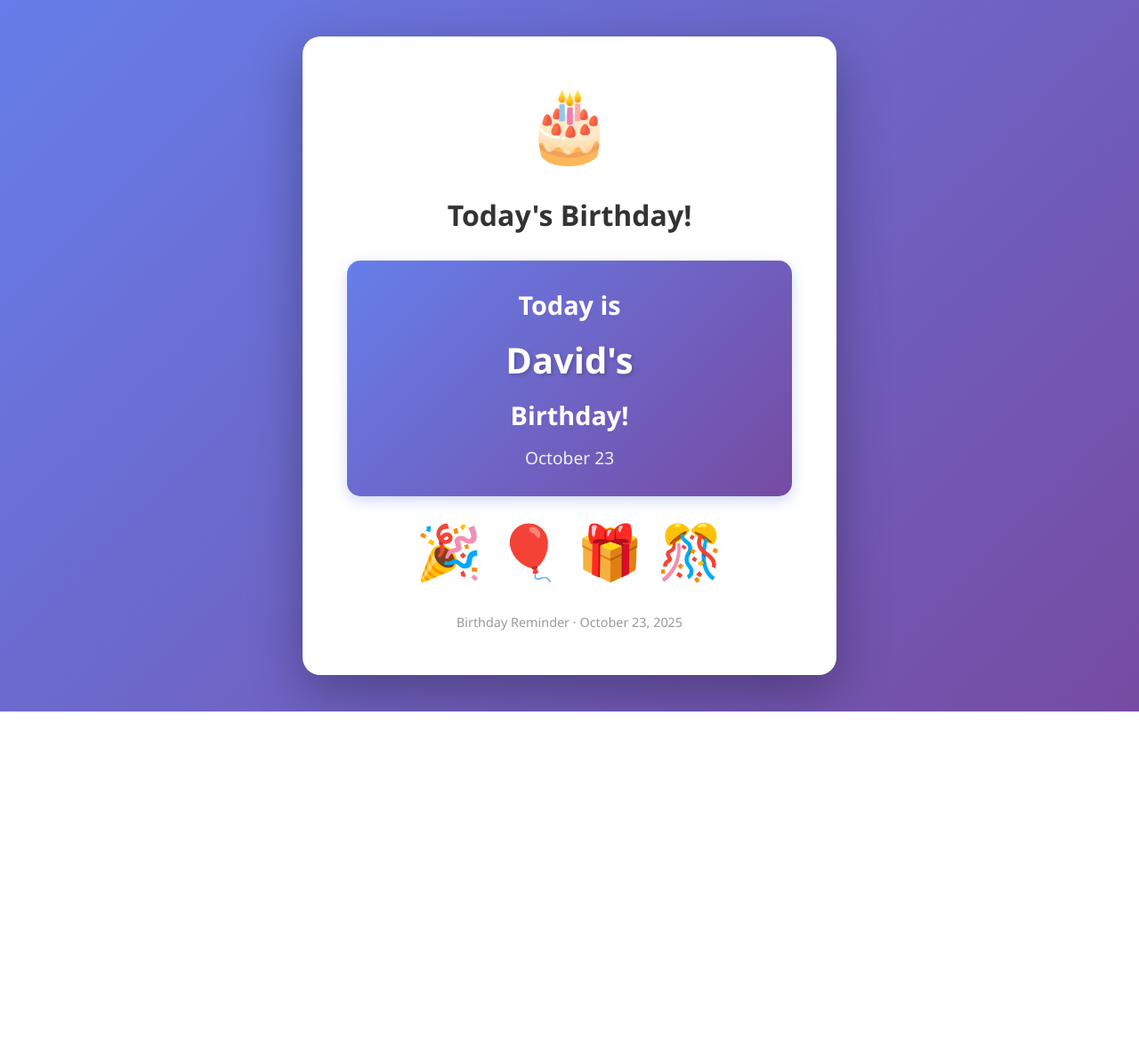
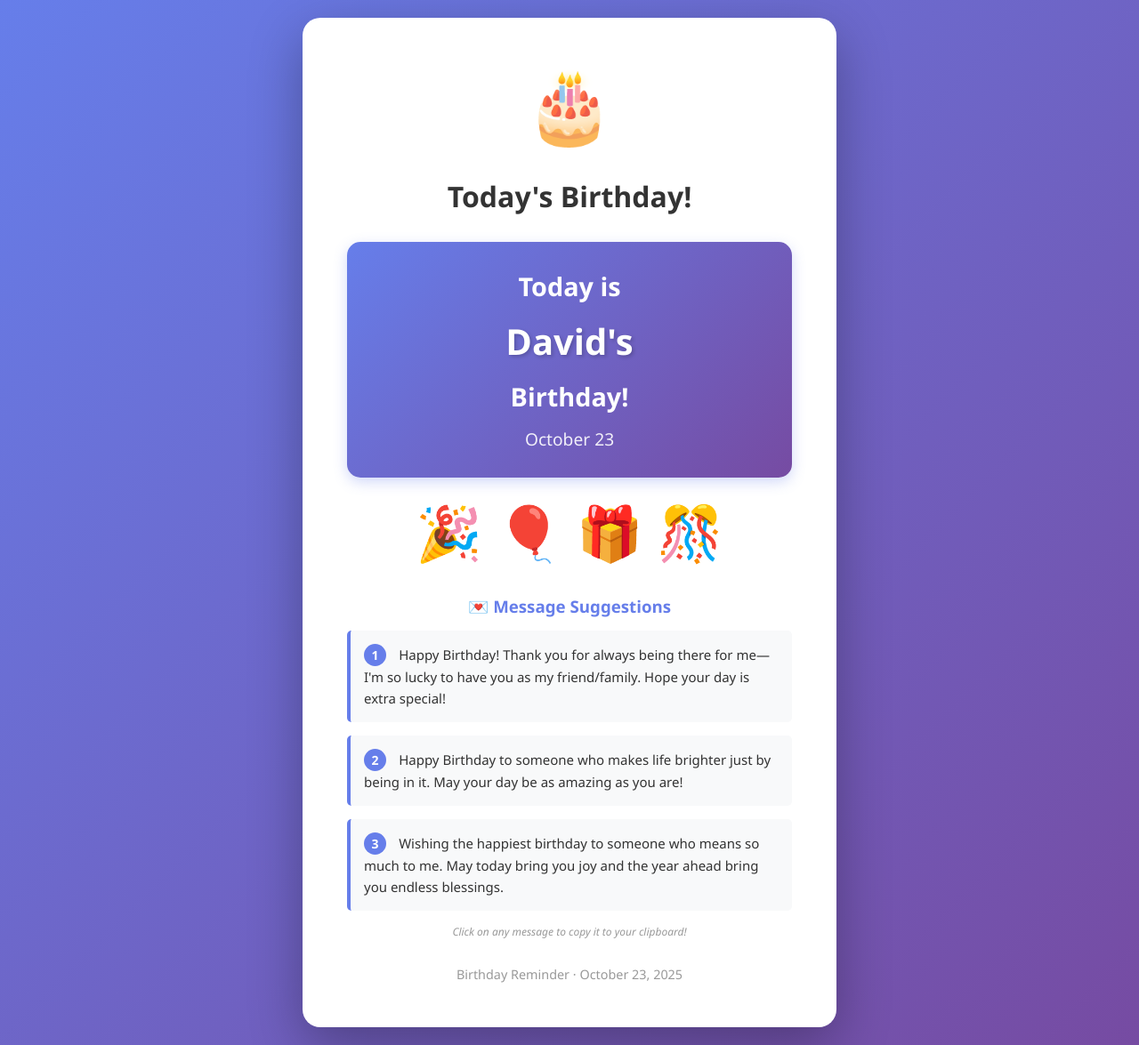
Before and after one commit to hlehew/birthday, a Flask app: page / in a window 1280 px wide. Shown: the whole page at 89% size. Before the commit the page ends 800 px from the top, so only its background shows below. Run offline with Flask 3, Linux system fonts and the light colour scheme.

Commit message:
Add messages

```diff
--- a/app.py
+++ b/app.py
@@ -5,6 +5,7 @@
 
 from flask import Flask, render_template
 from datetime import datetime
+import random
 
 app = Flask(__name__)
 
@@ -14,6 +15,20 @@
     ("David", 10, 23),   # October 23
     ("Suzie", 10, 24),   # October 24
     ("Kevin", 10, 25),   # October 25
+]
+
+# BIRTHDAY MESSAGE SUGGESTIONS
+BIRTHDAY_MESSAGES = [
+    "Happy Birthday! I hope your special day is filled with laughter, love, and lots of wonderful memories. You deserve all the best today and always!",
+    "Wishing you the happiest of birthdays! I'm so grateful to have you in my life, and I hope the year ahead brings you everything you're dreaming of.",
+    "Happy Birthday to someone who makes life brighter just by being in it. May your day be as amazing as you are!",
+    "Sending you all my love on your birthday! I hope your day is filled with all your favorite people and things.",
+    "Another year older and even more fabulous! Hope you have a fantastic birthday surrounded by friends, family, and lots of cake.",
+    "Happy Birthday! Thank you for always being there for me—I'm so lucky to have you as my friend/family. Hope your day is extra special!",
+    "Wishing the happiest birthday to someone who means so much to me. May today bring you joy and the year ahead bring you endless blessings.",
+    "Cheers to you on your birthday! I hope this year brings you new adventures, great memories, and plenty of reasons to smile.",
+    "Happy Birthday! May your day be filled with laughter, love, and everything you enjoy most. Here's to making more amazing memories together!",
+    "On your birthday, I just want you to know how much you're appreciated. Wishing you a year ahead that's as wonderful and inspiring as you are!"
 ]
 
 
@@ -41,7 +56,14 @@
     """Display the main page"""
     todays_birthdays = get_todays_birthdays()
     today_date = datetime.now().strftime('%B %d, %Y')
-    return render_template('index.html', birthdays=todays_birthdays, today_date=today_date)
+
+    # Get 3 random birthday message suggestions
+    message_suggestions = random.sample(BIRTHDAY_MESSAGES, 3) if todays_birthdays else []
+
+    return render_template('index.html',
+                         birthdays=todays_birthdays,
+                         today_date=today_date,
+                         message_suggestions=message_suggestions)
 
 
 if __name__ == '__main__':
--- a/templates/index.html
+++ b/templates/index.html
@@ -104,7 +104,83 @@
             font-size: 60px;
             margin: 20px 0;
         }
+
+        .message-suggestions {
+            margin-top: 30px;
+            text-align: left;
+        }
+
+        .message-suggestions h3 {
+            color: #667eea;
+            margin-bottom: 15px;
+            text-align: center;
+        }
+
+        .message-card {
+            background: #f8f9fa;
+            border-left: 4px solid #667eea;
+            padding: 15px;
+            margin-bottom: 15px;
+            border-radius: 5px;
+            position: relative;
+            cursor: pointer;
+            transition: all 0.3s;
+        }
+
+        .message-card:hover {
+            background: #e9ecef;
+            transform: translateX(5px);
+        }
+
+        .message-number {
+            display: inline-block;
+            background: #667eea;
+            color: white;
+            width: 25px;
+            height: 25px;
+            border-radius: 50%;
+            text-align: center;
+            line-height: 25px;
+            font-size: 14px;
+            font-weight: bold;
+            margin-right: 10px;
+        }
+
+        .message-text {
+            color: #333;
+            line-height: 1.6;
+            font-size: 15px;
+        }
+
+        .copy-hint {
+            font-size: 12px;
+            color: #999;
+            text-align: center;
+            margin-top: 10px;
+            font-style: italic;
+        }
     </style>
+    <script>
+        function copyMessage(element) {
+            // Get the message text from the clicked card
+            const messageText = element.querySelector('.message-text').textContent;
+
+            // Copy to clipboard
+            navigator.clipboard.writeText(messageText).then(function() {
+                // Visual feedback
+                const originalBg = element.style.background;
+                element.style.background = '#d4edda';
+                element.innerHTML = '<span style="color: #155724; font-weight: bold;">✓ Copied to clipboard!</span>';
+
+                // Reset after 1.5 seconds
+                setTimeout(function() {
+                    location.reload();
+                }, 1500);
+            }).catch(function(err) {
+                alert('Failed to copy message. Please copy manually.');
+            });
+        }
+    </script>
 </head>
 <body>
     <div class="container">
@@ -136,6 +212,20 @@
                     <div class="celebration">🎉 🎈 🎁 🎊 🥳</div>
                 {% endif %}
 
+                <!-- Birthday Message Suggestions -->
+                {% if message_suggestions %}
+                    <div class="message-suggestions">
+                        <h3>💌 Message Suggestions</h3>
+                        {% for message in message_suggestions %}
+                            <div class="message-card" onclick="copyMessage(this)">
+                                <span class="message-number">{{ loop.index }}</span>
+                                <span class="message-text">{{ message }}</span>
+                            </div>
+                        {% endfor %}
+                        <p class="copy-hint">Click on any message to copy it to your clipboard!</p>
+                    </div>
+                {% endif %}
+
             {% else %}
                 <div class="birthday-icon">📅</div>
                 <h1>No Birthdays Today</h1>
```
